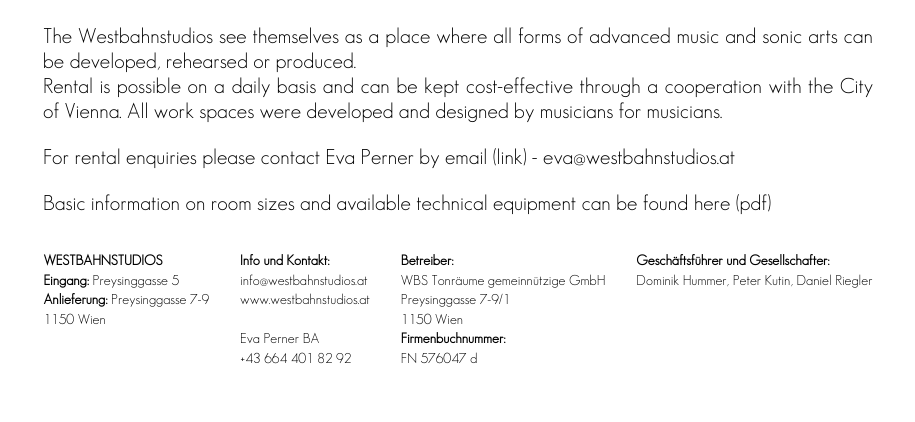
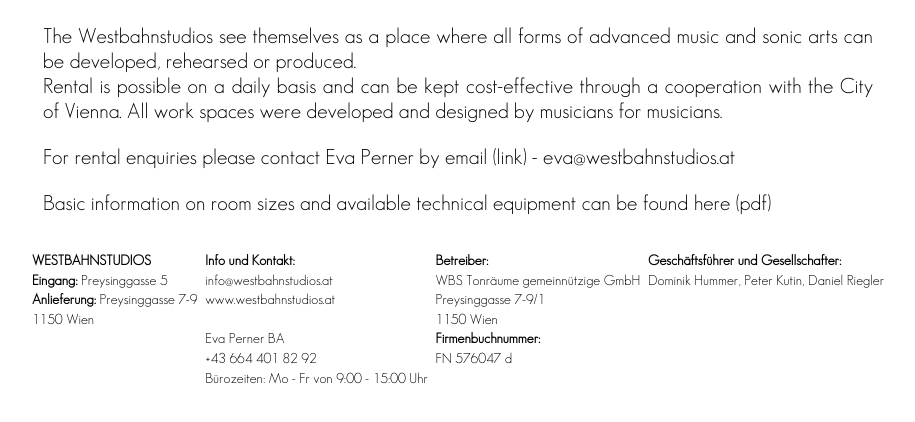
Before and after one commit to mandymozart/westbahnstudios, a plain HTML site: page index.html in a window 1280 px wide. Shown: the whole page, without its empty margins (182-1097 px from the left). Drawn offline with Linux system fonts and the light colour scheme.

Commit message:
oeffnungszeiten

```diff
--- a/index.html
+++ b/index.html
@@ -50,7 +50,8 @@
     <a href="https://www.westbahnstudios.at">www.westbahnstudios.at</a><br>
     <br>
     Eva Perner BA<br>
-    <a href="tel:+436644018292">+43 664 401 82 92</a>
+    <a href="tel:+436644018292">+43 664 401 82 92</a><br />
+    B&uuml;rozeiten: Mo - Fr von 9:00 - 15:00 Uhr
     </p>
 
     <p><b>Betreiber:</b><br>
```
